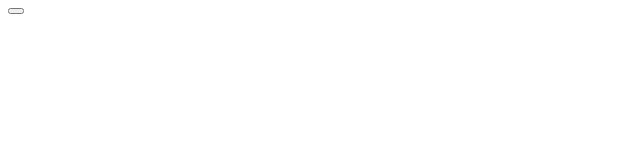
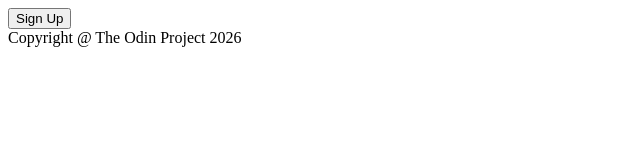
Before and after one commit to fdaiso/landing-page, a plain HTML site: page index.html in a window 1280 px wide. Shown: the whole page, without its empty margins (0-640 px from the left). Drawn offline with Linux system fonts and the light colour scheme.

Commit message:
Fix body styling bc ssupposed to

```diff
--- a/index.html
+++ b/index.html
@@ -36,8 +36,8 @@
     </div>
     <div class="cta">
         <div class="content"></div>
-        <button class="cta-button">
+        <button>Sign Up</button>
     </div>
-    <div class="footer"></div>
+    <div class="footer">Copyright @ The Odin Project 2026</div>
 </body>
 </html>
--- a/style.css
+++ b/style.css
@@ -1,5 +1,6 @@
 body {
     display: flex;
+    flex-direction: column;
 }
 
 .header {
```
